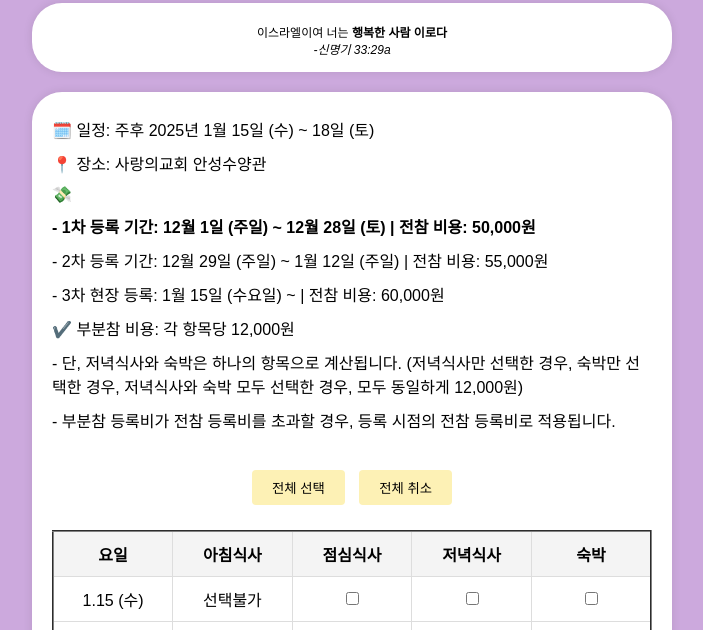
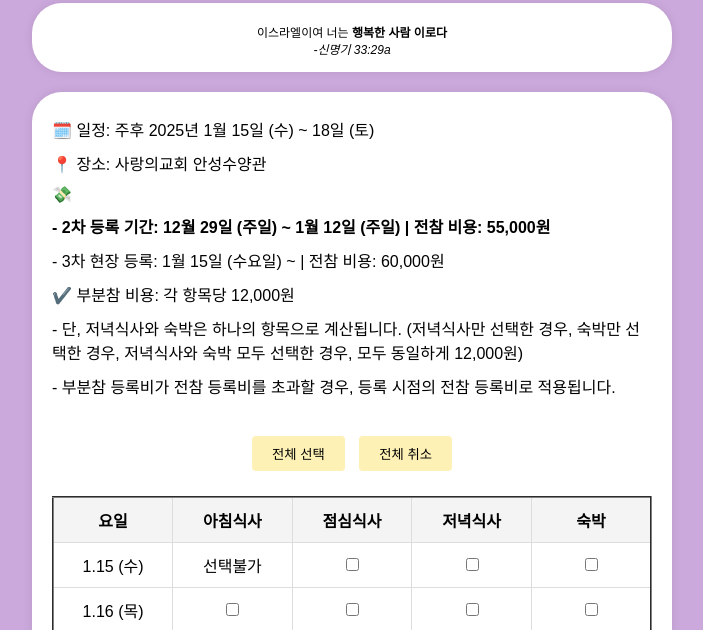
Before and after one commit to heeseopark/made-to-be-happy-fee-calculator, a plain HTML site: page index.html in a window 1280 px wide. Shown: the part 167-797 px from the top of the page, without its empty margins (288-991 px from the left). Drawn offline with Linux system fonts and the light colour scheme; a web font is replaced by a local one.

Commit message:
feat: change to 2차 등록

```diff
--- a/index.html
+++ b/index.html
@@ -23,8 +23,7 @@
         <p>🗓️ 일정: 주후 2025년 1월 15일 (수) ~ 18일 (토)</p>
         <p>📍 장소: 사랑의교회 안성수양관</p>
         <p>💸
-        <p><b>- 1차 등록 기간: 12월 1일 (주일) ~ 12월 28일 (토) | 전참 비용: 50,000원</b></p>
-        <p>- 2차 등록 기간: 12월 29일 (주일) ~ 1월 12일 (주일) | 전참 비용: 55,000원</p>
+        <p><b>- 2차 등록 기간: 12월 29일 (주일) ~ 1월 12일 (주일) | 전참 비용: 55,000원</b></p>
         <p>- 3차 현장 등록: 1월 15일 (수요일) ~                 | 전참 비용: 60,000원</p>
         <p>✔️ 부분참 비용: 각 항목당 12,000원</p>
         <p>- 단, 저녁식사와 숙박은 하나의 항목으로 계산됩니다. (저녁식사만 선택한 경우, 숙박만 선택한 경우, 저녁식사와 숙박 모두 선택한 경우, 모두 동일하게 12,000원)</p>
@@ -86,7 +85,7 @@
     </div>
 
     <script>
-        const FULL_PARTICIPATION_FEE = 50000;
+        const FULL_PARTICIPATION_FEE = 55000;
         const PARTIAL_PARTICIPATION_FEE_PER_ITEM = 12000;
 
         function checkAll(isChecked) {
```
